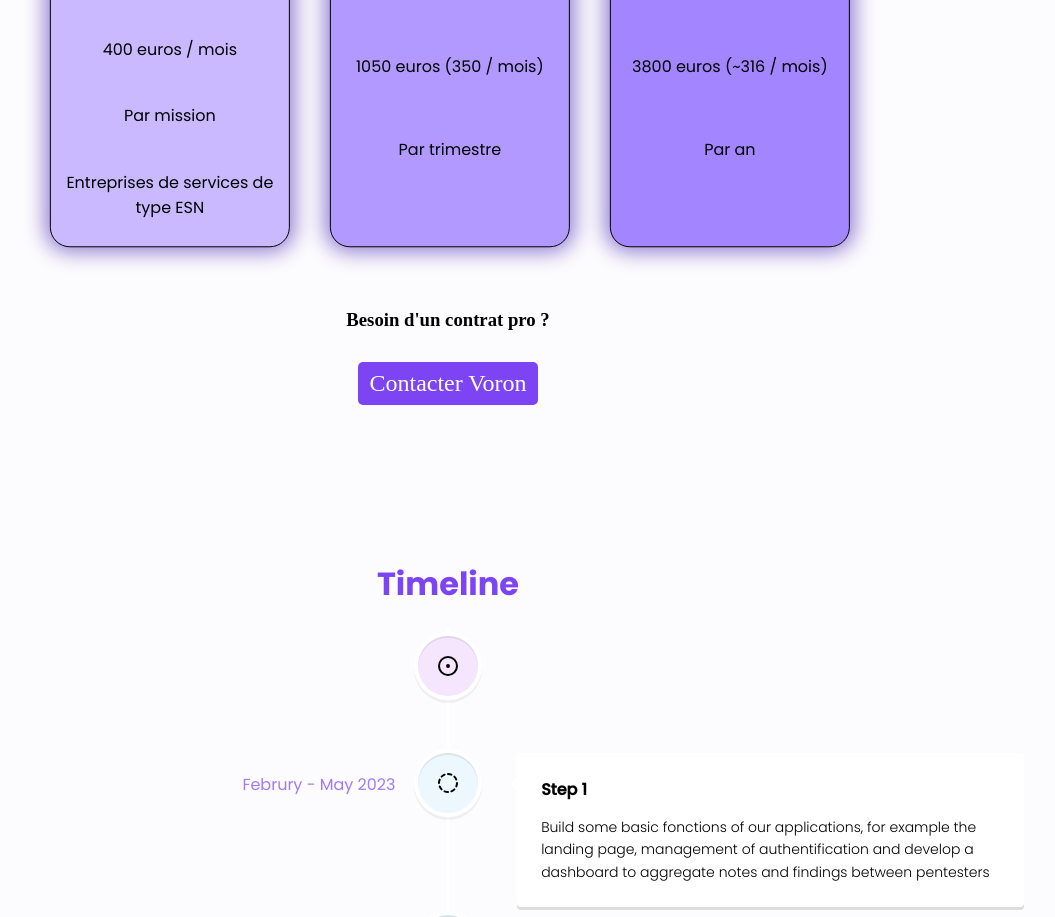
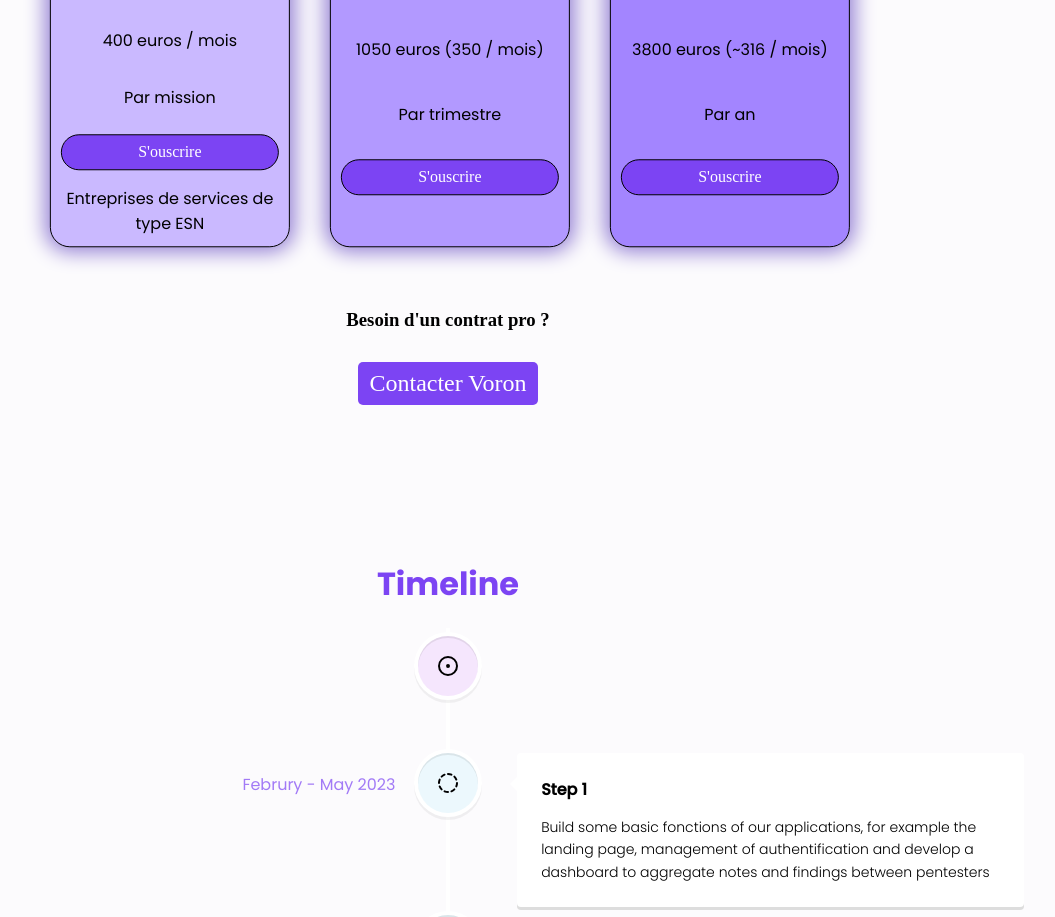
Before and after one commit to vrn-sh/erp, a React (Vite) app in the folder web/: page / in a window 1280 px wide. Shown: the part 2560-3477 px from the top of the page, without its empty margins (192-1247 px from the left). Built offline with nearby package versions, Linux system fonts and the light colour scheme.

Commit message:
[ADD] subscribe button

```diff
--- a/web/src/pages/Home/Plan/Plan.scss
+++ b/web/src/pages/Home/Plan/Plan.scss
@@ -3,18 +3,14 @@
 @media (max-width: 768px) {
     .subscription-card {
         width: calc(50% - 40px);
-        /* Show 2 cards in a row on smaller screens */
         margin: 200px;
-        /* Add margin to create space between the cards */
     }
 }
 
 @media (max-width: 480px) {
     .subscription-card {
         width: calc(100% - 40px);
-        /* Show 1 card in a row on even smaller screens */
         margin: 200px;
-        /* Add margin to create space between the cards */
     }
 }
 @keyframes float {
@@ -54,15 +50,15 @@
 }
 
 .plan {
-    max-width: 1200px; /* Set a maximum width for the .plan section */
+    max-width: 1200px;
     width: 100%;
     display: flex;
     flex-direction: column;
     justify-content: center;
     align-items: center;
     text-align: center;
-    margin: 10% auto; /* Center the .plan section and add vertical margin */
-    max-height: 100rem; /* Set a maximum height for the .plan section */
+    margin: 10% auto;
+    max-height: 100rem;
     z-index: 10;
 }
 
@@ -83,13 +79,22 @@
     border-radius: 5px;
 }
 
+.souscrire-button {
+    font-size: 1rem;
+    border: none;
+    background-color: var(--primary-btn);
+    color: white;
+    font-family: 'Poppins';
+    padding: 0.5rem;
+    border-radius: 20px;
+    border: 1px solid black;
+}
+
 .subscription-container {
     display: flex;
     justify-content: space-around;
     flex-wrap: wrap;
-    /* Set the background color for the card container */
     padding: 20px;
-    /* Add some padding to create space between the cards and the background */
 }
 
 .subscription-card {
@@ -105,18 +110,12 @@
     justify-content: space-between;
     position: relative;
     background-color: white;
-    /* Set the background color for the cards */
     box-shadow: 0 0 20px 5px #9480D4;
-    /* Add glow effect using box-shadow */
     transition: box-shadow 0.3s ease;
-    /* Add transition for smooth effect */
     border: 1px solid black;
     &:hover {
         box-shadow: 0 0 40px 10px #9480D4;
-        /* Increase glow effect on hover */
     }
-
-    /* Rest of your styles remain unchanged */
 }
 
 .subscription-card.visible {
@@ -130,20 +129,21 @@
 
 .subscription-card:hover {
     animation-play-state: paused;
-    /* Pause the animation when hovering */
 }
 .subscription-card h2 {
     position: relative;
-    /* Make the h2 element a positioned container */
 }
 
 .subscription-card h2::after {
     content: '';
     position: absolute;
     bottom: -2px;
-    /* Move the line 2px below the h2 text */
     left: 0;
     width: 100%;
     height: 2px;
     background-color: black;
 }
+
+.button-with {
+    width: auto;
+}
--- a/web/src/pages/Home/Plan/Plan.tsx
+++ b/web/src/pages/Home/Plan/Plan.tsx
@@ -1,7 +1,6 @@
 import React, { useEffect, useRef, useState } from 'react';
 import './Plan.scss';
 
-// Sample subscription data
 const subscriptions = [
     {
         type: 'Abonnement',
@@ -33,14 +32,14 @@ export default function Plan() {
         const observerOptions = {
             root: null,
             rootMargin: '0px',
-            threshold: 0.1, // Trigger when 20% of the element is visible
+            threshold: 0.1,
         };
 
         const handleIntersect = (entries, observer) => {
             entries.forEach((entry) => {
                 if (entry.isIntersecting && !stoppedCards.includes(entry.target.dataset.index)) {
                     entry.target.classList.add('visible');
-                    observer.unobserve(entry.target); // Stop observing the card once it's visible
+                    observer.unobserve(entry.target);
                 }
             });
         };
@@ -51,7 +50,6 @@ export default function Plan() {
             observer.observe(card);
         });
 
-        // Cleanup observer on component unmount
         return () => {
             observer.disconnect();
         };
@@ -72,6 +70,9 @@ export default function Plan() {
                 <h2>{subscription.type}</h2>
                 <p>{subscription.price}</p>
                 <p>{subscription.recurrence}</p>
+                <div className='button-with'>
+                    <button className="souscrire-button">S'ouscrire</button>
+                </div>
                 <p>{subscription.hypothesis}</p>
                 </div>
             ))}
```
